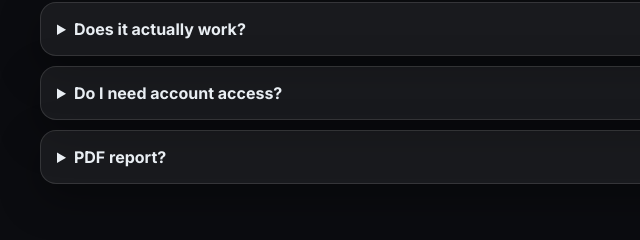
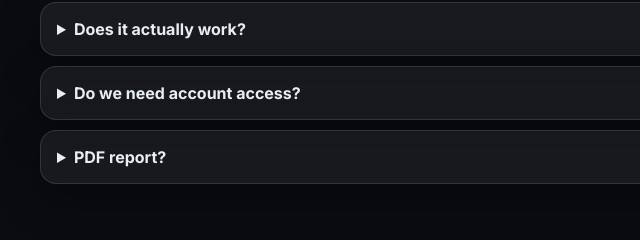
Before and after one commit to amalkajune-ops/amaliiaaud, a website: page index.html in a window 1280 px wide. Shown: the part 2541-2781 px from the top of the page, 0-640 px from the left. Drawn offline with Linux system fonts and the light colour scheme.

Commit message:
index.html

```diff
--- a/index.html
+++ b/index.html
@@ -252,7 +252,7 @@
         <p>Yes. It’s signals-driven and niche-locked. Provide simple inputs (cadence, hashtags, hooks/CTA), and the model outputs accurate, on-brand actions.</p>
       </details>
       <details class="glass">
-        <summary>Do I need account access?</summary>
+        <summary>Do we need account access?</summary>
         <p>No for the basic version. For deep analytics you can import insights later.</p>
       </details>
       <details class="glass">
```
